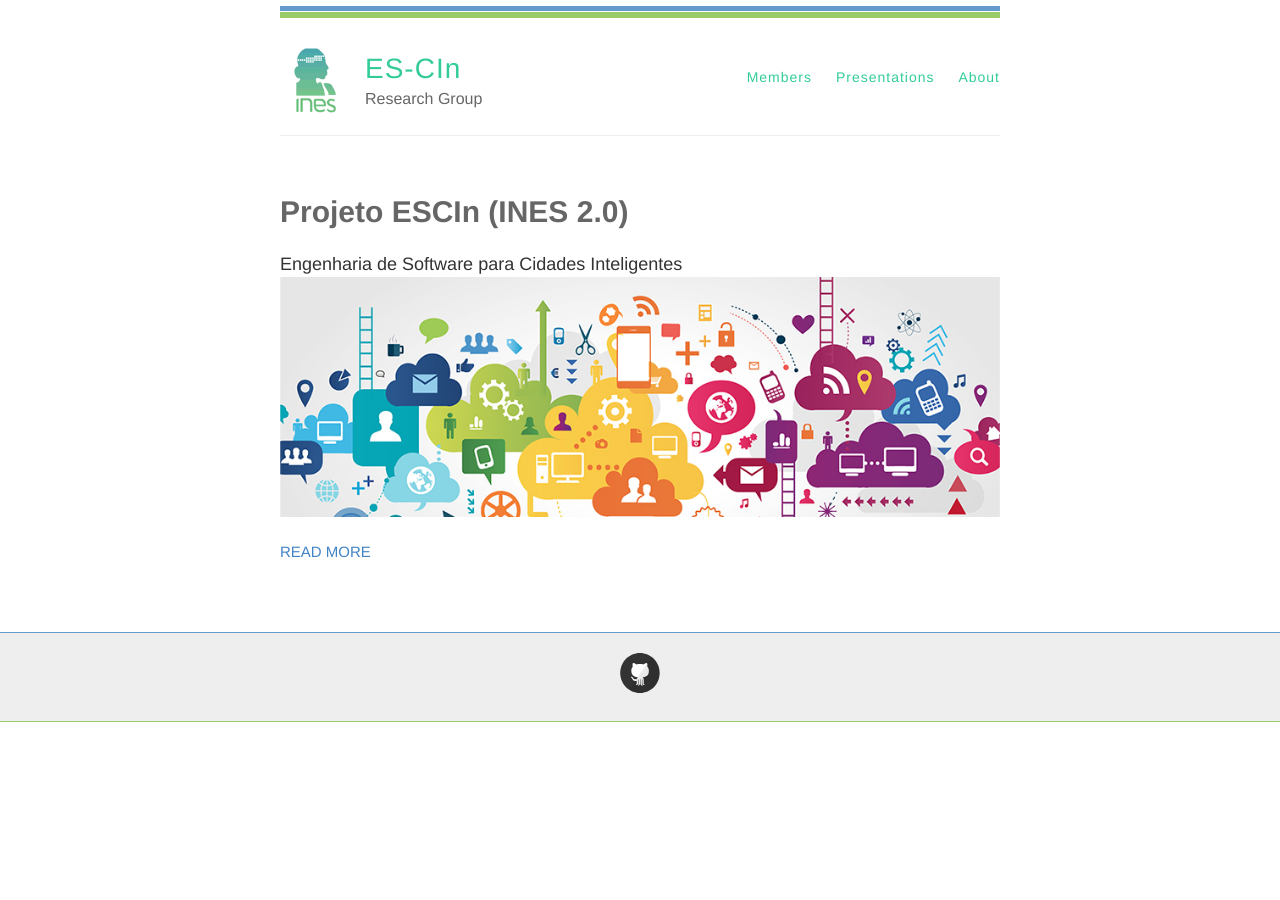
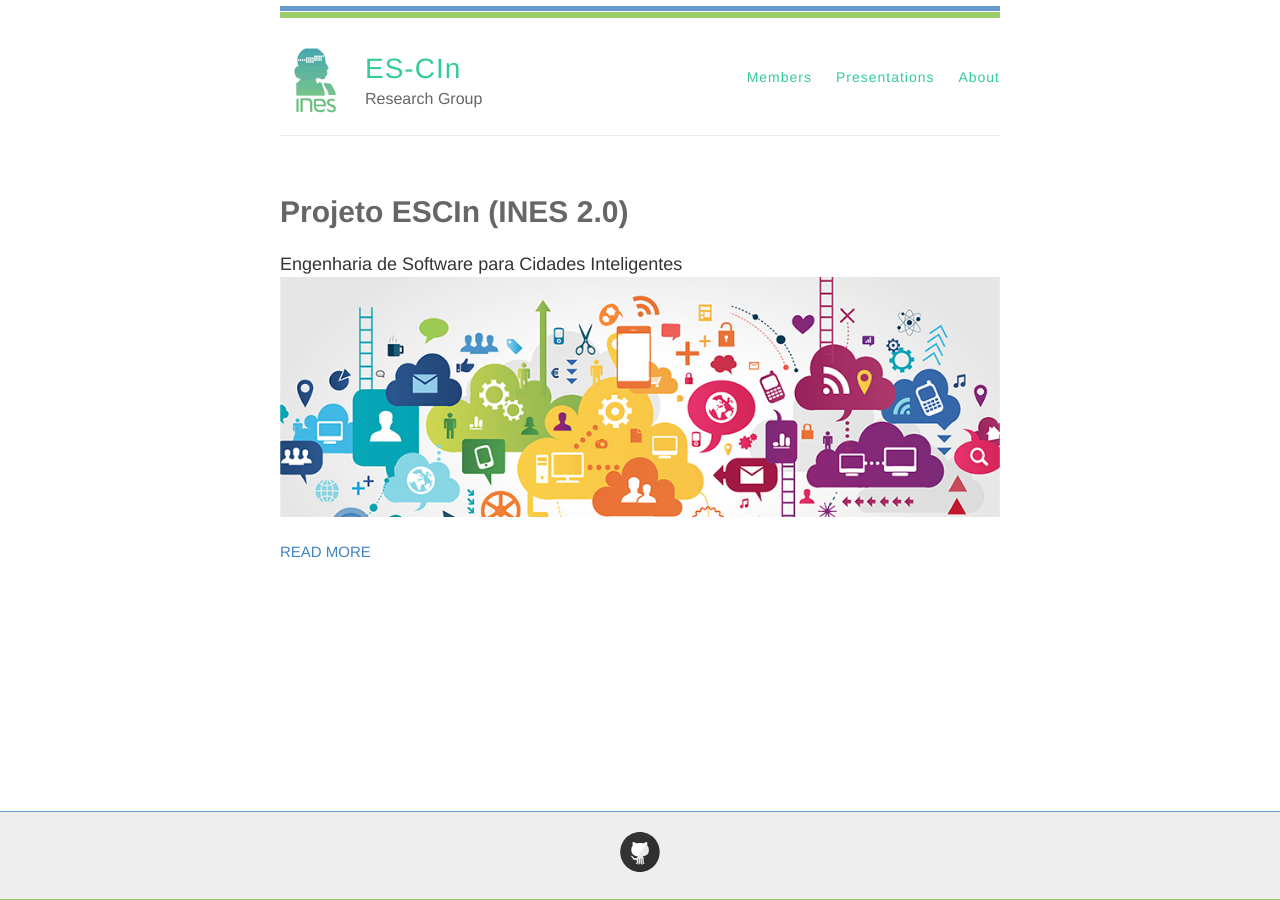
Before and after one commit to ines-escin/ines-escin.github.io, a Jekyll site: the page built from index.html, in a window 1280 px wide. Built offline with Jekyll 4.4.1, drawn with Linux system fonts in a browser that asks for light colours; Markdown is read by kramdown in place of the engine named in the settings.

Commit message:
changing footer

```diff
--- a/_layouts/default.html
+++ b/_layouts/default.html
@@ -48,6 +48,5 @@
       </div>
     </div>
 
-    {% include analytics.html %}
   </body>
 </html>
--- a/style.scss
+++ b/style.scss
@@ -290,9 +290,12 @@ nav {
 
 .wrapper-footer {
   margin-top: 50px;
+  width: 100%;
   border-top: 1px solid $blueines;
   border-bottom: 1px solid $greenines;
   background-color: $lightGray;
+  position: absolute;
+  bottom: 0;
 }
 
 footer {
```
